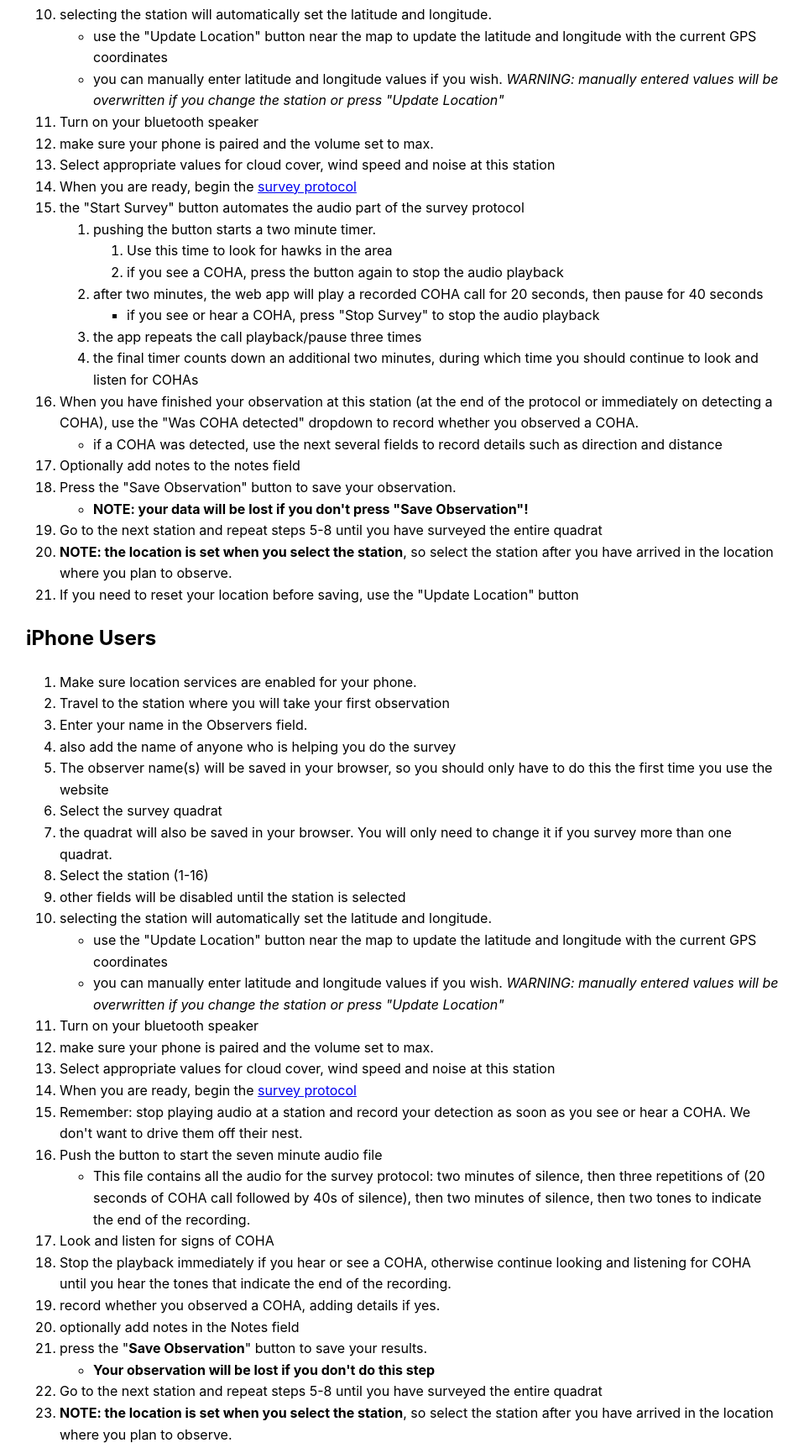
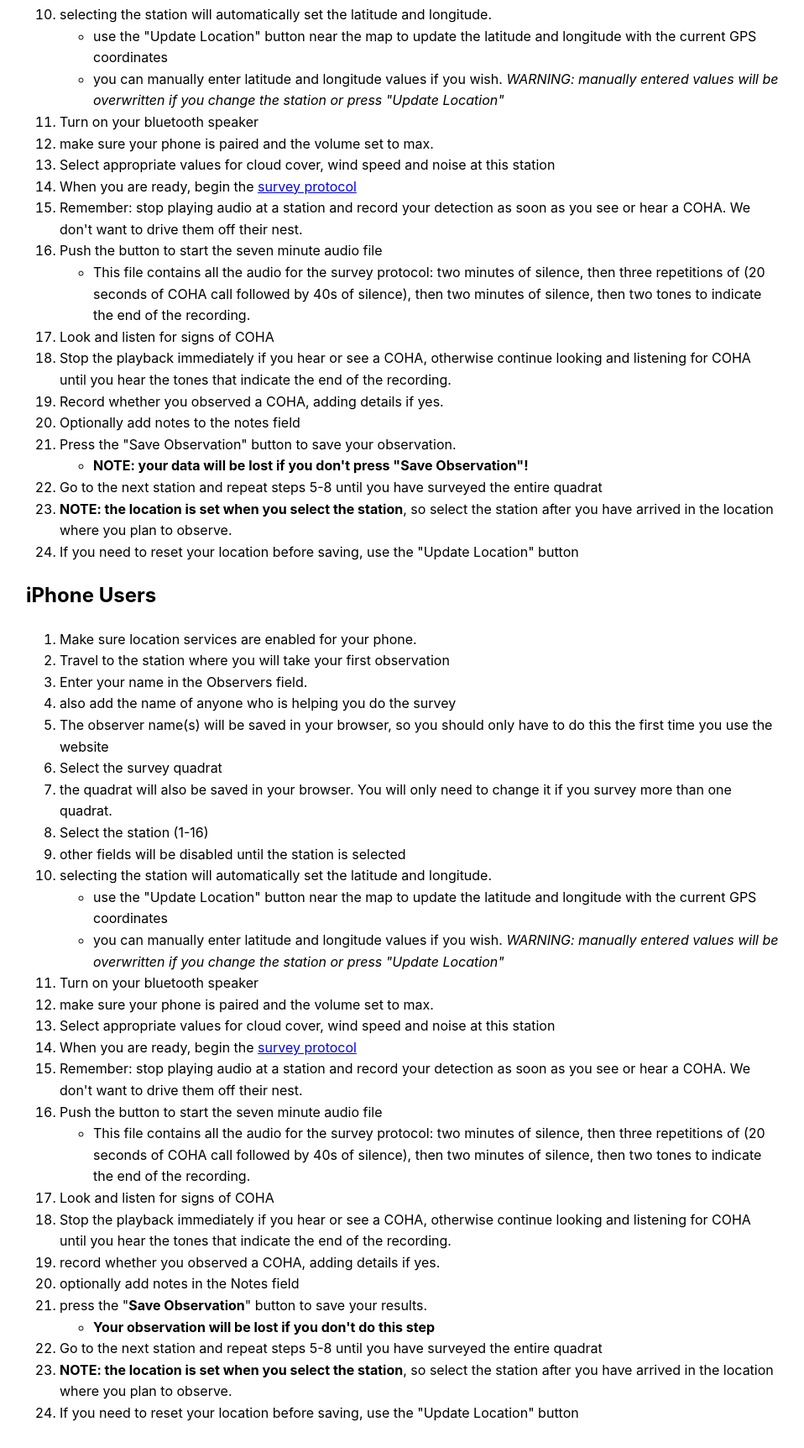
Before and after one commit to commonloon/coha-gcloud, a Flask app: page /helpmd/ in a window 1280 px wide. Shown: the part 664-2388 px from the top of the page at 84% size, without its empty margins (159-1117 px from the left). Run offline with Flask 3, Linux system fonts and the light colour scheme; some libraries are stand-ins or nearby versions.

Commit message:
Switch survey protocol to single combined audio file
Replace the manual two-minute/forty-second timer workflow with one
continuous audio file covering the full protocol, and update HELP.md
and the start message to match. Move the old timer/start controls
into a separate legacy section in the UI layout.

Co-Authored-By: Claude Sonnet 5 <noreply@anthropic.com>

```diff
--- a/main.py
+++ b/main.py
@@ -337,7 +337,7 @@ def collect_data():
     iphone = is_iphone()
     return render_template('coha-ui.html',
                            observers=observers, quadrat=quadrat,
-                           message="Select Station and conditions before starting the survey.",
+                           message="Select Station and conditions, then press play to start the survey.",
                            iphone=iphone,
                            quadrats=quadrats, stations=stations,
                            coords=load_station_coords(),
--- a/static/HELP.md
+++ b/static/HELP.md
@@ -30,18 +30,14 @@ the coha.pacificloon.ca website is intended to replace.
    * make sure your phone is paired and the volume set to max.
 7. Select appropriate values for cloud cover, wind speed and noise at this station
 8. When you are ready, begin the [survey protocol](http://wildresearch.ca/wp-content/uploads/2017/03/Coopers-Hawk-in-the-City-Survey-Protocol.pdf)
-   1. the "Start Survey" button automates the audio part of the survey protocol
-      1. pushing the button starts a two minute timer.
-         1. Use this time to look for hawks in the area
-         2. if you see a COHA, press the button again to stop the audio playback
-      2. after two minutes, the web app will play a recorded COHA call for 20 seconds, then pause for 40 seconds
-         - if you see or hear a COHA, press "Stop Survey" to stop the audio playback
-      3. the app repeats the call playback/pause three times
-      4. the final timer counts down an additional two minutes, during which time you should continue to look and listen for COHAs
-   2. When you have finished your observation at this station (at the end of the protocol or immediately on detecting a COHA), use the "Was COHA detected" dropdown to record whether you observed a COHA.
-      - if a COHA was detected, use the next several fields to record details such as direction and distance
-   3. Optionally add notes to the notes field
-   4. Press the "Save Observation" button to save your observation.
+   1. Remember: stop playing audio at a station and record your detection as soon as you see or hear a COHA.  We don't want to drive them off their nest.
+   2. Push the button to start the seven minute audio file
+      - This file contains all the audio for the survey protocol: two minutes of silence, then three repetitions of (20 seconds of COHA call followed by 40s of silence), then two minutes of silence, then two tones to indicate the end of the recording.
+   3. Look and listen for signs of COHA
+   4. Stop the playback immediately if you hear or see a COHA, otherwise continue looking and listening for COHA until you hear the tones that indicate the end of the recording.
+   5. Record whether you observed a COHA, adding details if yes.
+   6. Optionally add notes to the notes field
+   7. Press the "Save Observation" button to save your observation.
       - **NOTE: your data will be lost if you don't press "Save Observation"!**
 9. Go to the next station and repeat steps 5-8 until you have surveyed the entire quadrat
    - **NOTE: the location is set when you select the station**, so select the station after you have arrived in the location where you plan to observe.
```
Also changed, not shown: static/coha.css (+10 -0 lines), templates/coha-ui.html (+12 -10 lines).
